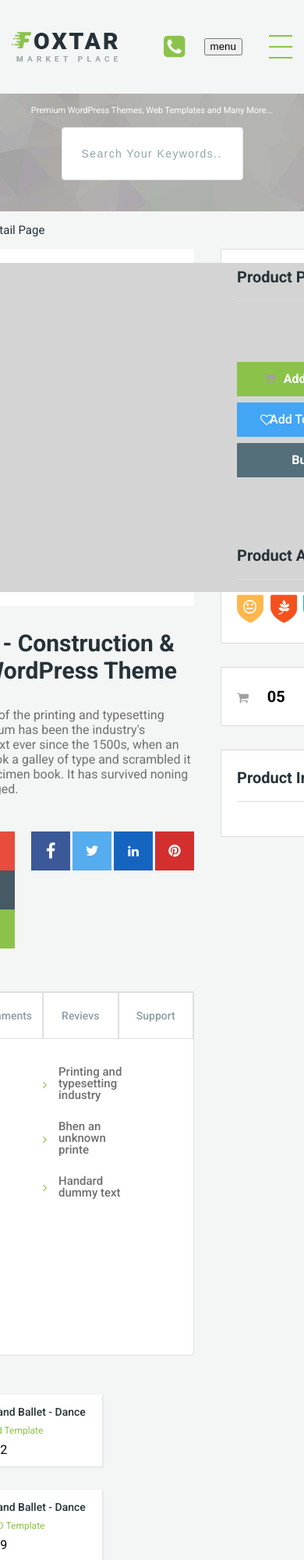
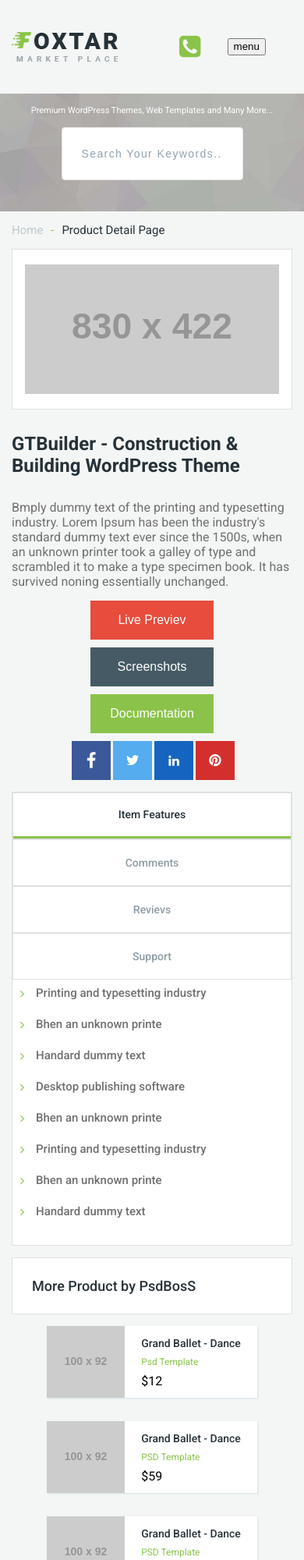
Before and after one commit to yarovojigor1988/First_store, a website: page src/tpl/pages/product-details.html in a window 390 px wide. Shown: the top 2000 px of the page at 78% size. Drawn offline with nearby package versions, Linux system fonts and the light colour scheme; files that its build step writes are made by us from their sources; placeholder pictures from the web are drawn by us; files whose address does not match are found by name.

Commit message:
final version one

```diff
--- a/src/js/app.js
+++ b/src/js/app.js
@@ -1,6 +1,6 @@
-$(document).on('click', '.mobile_nav_toggle', function(){
+$(document).on('click', '.nav_toggle', function(){
     $(this).toggleClass('active');
-    $(this).next('.mobile_nav').slideToggle(400);
+    $('.nav').slideToggle(400);
 })
 
 $(document).on('click', '.user_toggle', function(){
--- a/src/styles/blocks/_footer.scss
+++ b/src/styles/blocks/_footer.scss
@@ -86,6 +86,7 @@
     }
 
     &_sing_up-text {
+        font-family: 'roboto', Arial, Helvetica, sans-serif;
         font-size: 20px;
         color: $white;
         text-transform: capitalize;
--- a/src/styles/blocks/_forms.scss
+++ b/src/styles/blocks/_forms.scss
@@ -43,6 +43,10 @@
     border: 1px solid $form-border-color;
     margin-bottom: 100px;
 
+    @media (max-width: $tablet-df) {
+        margin-bottom: 20px;
+    }
+
     &_title {
         border-bottom: 1px solid $form-border-color;
         padding: 20px 30px;
@@ -55,6 +59,11 @@
 
     &_main {
         padding: 40px 45px;
+
+        @media (max-width: $tablet-df) {
+            padding: 10px 15px;
+        }
+
     }
 
     &_row {
@@ -65,6 +74,10 @@
 
     &_block {
         display: flex;
+
+        @media (max-width: $tablet-df) {
+            flex-direction: column;
+        }
 
         &.required {
             .form_label {
@@ -84,6 +97,10 @@
             color: $main-color;
             font-size: 24px;
             line-height: 1;
+        }
+
+        @media (max-width: $tablet-df) {
+            margin-bottom: 10px;
         }
     }
 
@@ -209,9 +226,13 @@
         justify-content: center;
         border: none;
         outline: none;
-        box-shadow: 0;
+        box-shadow: none;
         background-color: $green;
         margin: 40px 0 60px 220px;
+
+        @media (max-width: $tablet-df) {
+            margin: 15px 0 15px 15px;
         }
+    }
 
 }
--- a/src/styles/blocks/_product-card.scss
+++ b/src/styles/blocks/_product-card.scss
@@ -330,6 +330,10 @@
     top: 12px;
     left: 35px;
     color: $white;
+
+    > i {
+      color: $white;
+    }
   }
 
 
@@ -339,23 +343,6 @@
     left: 30px;
     color: #fff;
   }
-}
-
-.construction-white {
-  max-width: 870px;
-  height: 458px;
-  background-color: #fff;
-  margin-bottom: 30px;
-  position: relative;
-}
-
-.construction-grey {
-  width: 830px;
-  height: 422px;
-  background-color: #d4d4d4;
-  position: absolute;
-  top: 18px;
-  left: 20px;
 }
 
 .product_price {
@@ -392,6 +379,7 @@
       font-size: $f-size-base;
       color: $dark-blue;
       margin-bottom: 24px;
+      font-weight: 500;
 
       >span {
           color: #70838d;
--- a/src/styles/blocks/_sidebar.scss
+++ b/src/styles/blocks/_sidebar.scss
@@ -83,7 +83,13 @@
     width: 100%;
     max-width: 270px;
     margin-bottom: 110px;
-    margin-left: 34px;
+    margin-left: 30px;
+
+    @media(max-width: 767px) {
+        margin-left: 0;
+        margin-bottom: 15px;
+    }
+
 
 
     &_title {
--- a/src/styles/common/_base.scss
+++ b/src/styles/common/_base.scss
@@ -63,6 +63,8 @@
 
 .fa-shopping-cart{
   position: relative;
+  color: #a0a0a0;
+
 }
 
 .fa-user-circle-o {
@@ -73,7 +75,6 @@
 .fa-shopping-cart::before{
   content: '\f07a';
   font-family: 'FontAwesome';
-  color: #a0a0a0;
 }
 
 .text_red{
@@ -427,6 +428,10 @@ input:-moz-placeholder {
 .flex_col-holder{
   padding: 0 15px;
   margin-bottom: 30px;
+  align-items: center;
+  display: flex;
+  justify-content: center;
+
 }
 
 .flex_container--fw h2 {
@@ -762,9 +767,7 @@ input:-moz-placeholder {
   flex-direction: column;
   align-items: normal;
 
-  @media (max-width: 767px) {
-    align-items: center;
-  }
+
 
   >h3 {
     font-size: 48px;
@@ -1118,10 +1121,6 @@ input:-moz-placeholder {
     }
   }
 
-  .nav {
-    display: none;
-  }
-
   .header_phone {
     display: none;
   }
@@ -1135,7 +1134,7 @@ input:-moz-placeholder {
     height: auto;
   }
 
-  .mobile_nav{
+  .nav{
     height: 100%;
     position: absolute;
     top: 100%;
@@ -1237,10 +1236,6 @@ input:-moz-placeholder {
     display: none;
   }
 
-  .mobile_nav {
-    display: none;
-  }
-
   .mobile_header_phone {
     display: none;
   }
@@ -1250,23 +1245,24 @@ input:-moz-placeholder {
   width: 100%;
   display: flex;
   justify-content: center;
+
+  @media(max-width: 767px){
+    flex-direction: column;
+    align-items: center;
+  }
 }
 
 .construction-white {
-  max-width: 870px;
-  height: 458px;
+  border: 1px solid #dfdfdf;
+  width: 100%;
   background-color: #fff;
   margin-bottom: 30px;
   position: relative;
+  padding: 19px 16px;
 }
 
-.construction-grey {
-  width: 830px;
-  height: 422px;
-  background-color: #d4d4d4;
-  position: absolute;
-  top: 18px;
-  left: 20px;
+.product_full-img {
+  width: 100%;
 }
 
 .pr-details-tabs {
@@ -1275,9 +1271,19 @@ input:-moz-placeholder {
   margin-bottom: 50px;
   background-color: $white;
 
+  @media(max-width: 767px){
+    margin-bottom: 15px;
+  }
+
   &-nav {
     display: flex;
     width: 100%;
+
+    @media(max-width: 767px) {
+      flex-direction: column;
+      align-items: center;
+      width: 100%;
+    }
 
   }
 
@@ -1287,17 +1293,32 @@ input:-moz-placeholder {
     &:not(:first-child){
       display: none;
     }
+
+    @media(max-width: 767px) {
+      flex-direction: column;
+    }
+
+
   }
 
   &-content {
 
     padding: 35px;
 
+    @media(max-width: 767px) {
+      padding: 10px;
+    }
+
+
   }
 
   &-list {
 
     margin-right: 50px;
+
+    @media(max-width: 767px) {
+      margin-right: 0;
+    }
 
     >li {
       padding-left: 20px;
@@ -1331,6 +1352,7 @@ input:-moz-placeholder {
     align-items: center;
     justify-content: center;
     border: 1px solid #dfdfdf;
+    width: 100%;
 
   }
 
@@ -1358,18 +1380,54 @@ input:-moz-placeholder {
     font-size: 30px;
     color: $dark-blue;
     margin-bottom: 30px;
+
+    @media(max-width: 767px){
+      font-size: 24px;
+    }
+  }
+  &-btns {
+    @media(max-width: 1100px){
+      display: flex;
+      flex-direction: column;
+      align-items: center;
+
+    }
+  }
+  &-more {
+    border: 1px solid #dfdfdf;
+    margin-bottom: 50px;
+    color: $dark-blue;
+    font-size: 18px;
+    font-weight: 500;
+    background-color: $white;
+    padding: 25px;
+
+    @media(max-width: 767px){
+      margin-bottom: 15px;
+    }
   }
 
   &-text {
     font-size: 16px;
     color: #707070;
     margin-bottom: 45px;
+
+    @media(max-width: 767px){
+      margin-bottom: 15px;
+    }
   }
 
   &-social-block {
     display: flex;
     justify-content: space-between;
     margin-bottom: 55px;
+
+    @media(max-width: 1100px){
+      flex-direction: column;
+      align-items: center;
+      margin-bottom: 15px;
+
+    }
   }
 
   &-btn {
@@ -1385,6 +1443,14 @@ input:-moz-placeholder {
     &:not(:last-child) {
       margin-right: 18px;
 
+      @media(max-width: 1100px){
+        margin-right: 0;
+      }
+
+    }
+
+    @media(max-width: 1100px){
+      margin-bottom: 10px;
     }
 
     &--red {
--- a/src/styles/settings/_grid.scss
+++ b/src/styles/settings/_grid.scss
@@ -16,6 +16,10 @@
             display: flex;
             justify-content: center;
             padding-bottom: 130px;
+
+            @media (max-width: $tablet-df) {
+                padding-bottom: 10px;
+            }
         }
     }
 
@@ -75,6 +79,13 @@
             @media (max-width: 900px) {
                 width: 100%;
             }
+
+            &-mini {
+                width: calc(100% / 3);
+                @media (max-width: 767px) {
+                    width: 100%;
+                }
+            }
         }
     }
 }
--- a/src/tpl/pages/product-details.html
+++ b/src/tpl/pages/product-details.html
@@ -142,7 +142,7 @@
                             <div class="products">
                                 <div class="product_main-bg">
                                     <div class="construction-white">
-                                        <div class="construction-grey"></div>
+                                            <img class="product_full-img" src="https://via.placeholder.com/830x422/d4d4d4/d4d4d4" alt="image desckr">
                                         </div>
                                     <h2 class="pr-details-header">GTBuilder - Construction & Building WordPress Theme</h2>
                                     <div class="pr-details-text">Bmply dummy text of the printing and typesetting industry. Lorem Ipsum has been the industry's standard dummy text ever since the 1500s, when an unknown printer took a galley of type and scrambled it to make a type specimen book. It has survived noning essentially unchanged. </div>
@@ -159,7 +159,6 @@
                                                 <li><a class="pr-details-icons pr-details-icons--linkedin" href=""><i class="fa fa-linkedin" aria-hidden="true"></i></a></li>
                                                 <li><a class="pr-details-icons pr-details-icons--pinterest" href=""><i class="fa fa-pinterest" aria-hidden="true"></i></a></li>
                                             </ul>
-                                        </div>
                                         </div>
                                     </div>
                                     <div class="pr-details-tabs">
@@ -189,6 +188,7 @@
                                             <div class="pr-details-tabs-tab" id="product-tab-4">Lorem ipsum dolor sit, amet consectetur adipisicing elit. Sed, veritatis? Veritatis deleniti quo nisi blanditiis! Recusandae explicabo sapiente aliquid voluptates.</div>
                                         </div>
                                     </div>
+                                    <div class="pr-details-more">More Product by PsdBosS</div>
                                     <div class="flex_row">
                                         <div class="flex_col--1-3">
                                             <div class="flex_col-holder">
@@ -299,7 +299,7 @@
                                             </div>
                                         </div>
                                     </div>
-
+                                </div>
                             </div>
                             <aside class="sidebar_right">
                                 <div class="sidebar_block">
@@ -315,7 +315,7 @@
                                     </div>
                                 <div class="sidebar_block">
                                     <div class="sidebar_title">product author</div>
-                                    <div class="sidebar_content">
+                                    <div class="sidebar_content-right">
                                         <div class="product_card-min">
                                             <a href="">
                                                 <img class="product_card-mini-img" src="https://via.placeholder.com/74x64/d4d4d4/d4d4d4" alt="image desckr">
@@ -349,7 +349,7 @@
                                 </div>
                                 <div class="sidebar_block">
                                     <div class="sidebar_title">product information</div>
-                                    <div class="sidebar_content">
+                                    <div class="sidebar_content-right">
                                         <ul class="product_information">
                                             <li>Released On: <span>1 January, 2016</span></li>
                                             <li>Last Update: <span>20 April, 2016</span></li>
```
Also changed, not shown: src/tpl/pages/home.html (+4 -18 lines), src/tpl/pages/products.html (+1 -15 lines). Lines whose indentation alone changed are shown as unchanged.
